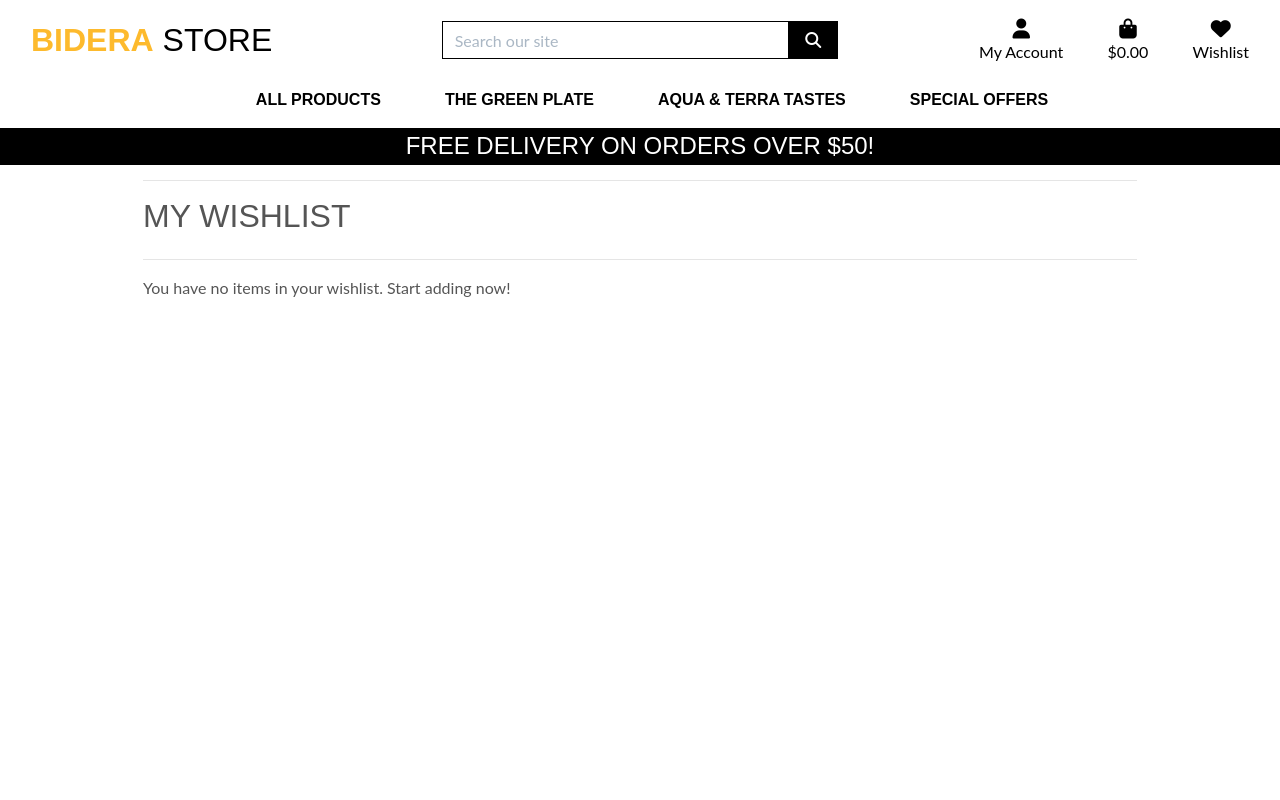
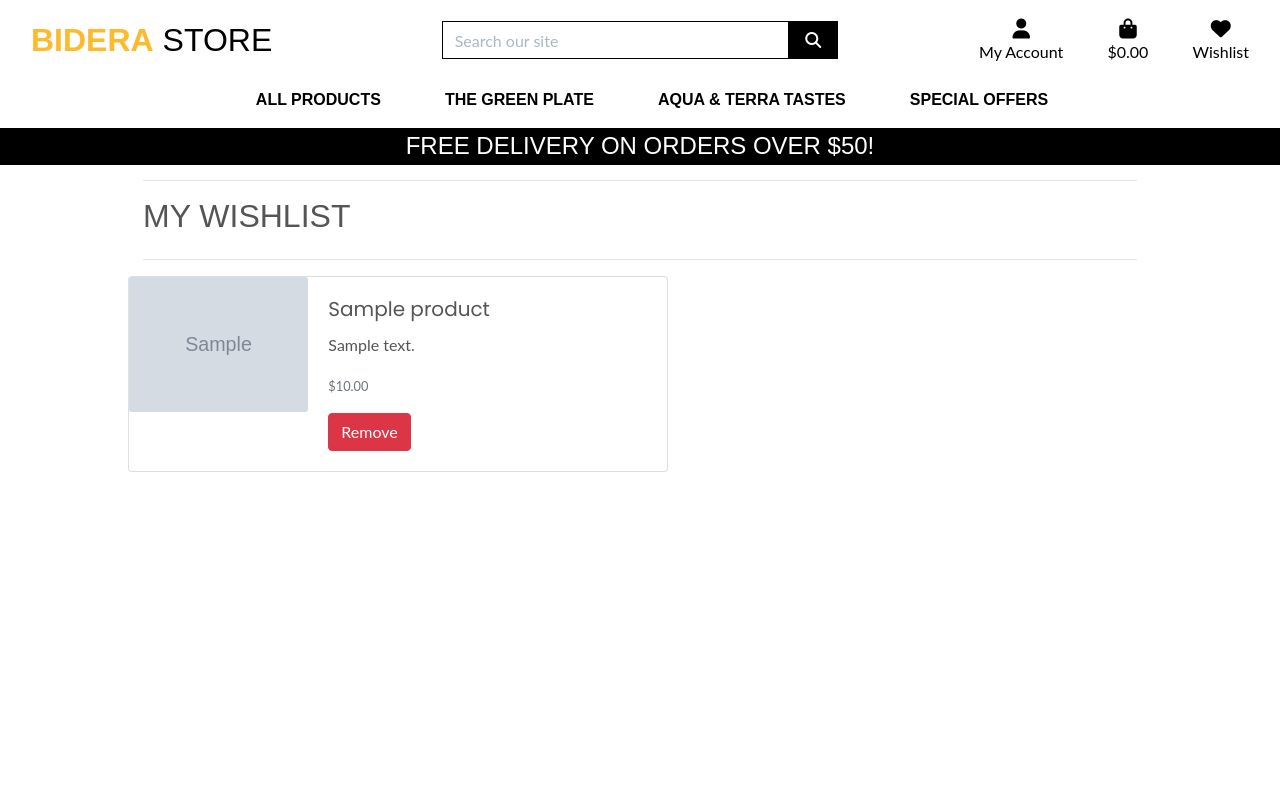
Before and after one commit to atchutchi/bidera_store, a Django app: page /wishlist/ in a window 1280 px wide. Run offline with Django 3.2, Linux system fonts and the light colour scheme; a user stored in the database is signed in; tables that the repository leaves empty hold one stand-in row (values such as "Sample post"); grey boxes marked "Sample" are stand-in pictures; parts of the project's set-up code (start-up, migrations or seed data) failed here and were passed over; some libraries are stand-ins or nearby versions; some web fonts are replaced.

Commit message:
Fix NoReverseMatch error by correcting namespaced URL references

```diff
--- a/bidera_store/settings.py
+++ b/bidera_store/settings.py
@@ -26,7 +26,10 @@ SECRET_KEY = 'django-insecure-)bhha!ybo5wdhlm0y!bcvnak@&ax&tja7q9(rh@r@k&hgqb6p7
 # SECURITY WARNING: don't run with debug turned on in production!
 DEBUG = True
 
-ALLOWED_HOSTS = ['8000-atchutchi-biderastore-csjh9ngq7lp.ws-eu108.gitpod.io',]
+ALLOWED_HOSTS = [
+    '8000-atchutchi-biderastore-csjh9ngq7lp.ws-eu108.gitpod.io',
+    '8000-atchutchi-biderastore-csjh9ngq7lp.ws-eu110.gitpod.io',
+    ]
 
 
 # Application definition
--- a/templates/base.html
+++ b/templates/base.html
@@ -98,7 +98,7 @@
                             </a>
                         </li>
                         <li class="list-inline-item">
-                            <a class="text-black nav-link" href="{% url 'wishlist' %}">
+                            <a class="text-black nav-link" href="{% url 'wishlist:view_wishlist' %}">
                                 <div class="text-center">
                                     <i class="fas fa-heart fa-lg"></i>
                                     <p class="my-0">Wishlist</p>
--- a/wishlist/templates/wishlist/wishlist.html
+++ b/wishlist/templates/wishlist/wishlist.html
@@ -23,30 +23,28 @@
             <hr>
         </div>
     </div>
-    {% if wishlist.products.all %}
+    {% if wishlist_items %}
         <div class="row">
-            <div class="col-12">
-                {% for product in wishlist.products.all %}
+            {% for item in wishlist_items %}
                 <div class="card mb-3" style="max-width: 540px;">
                     <div class="row no-gutters">
                         <div class="col-md-4">
-                            <img src="{{ product.image.url }}" class="card-img" alt="{{ product.name }}">
+                            <img src="{{ item.product.image.url }}" class="card-img" alt="{{ item.product.name }}">
                         </div>
                         <div class="col-md-8">
                             <div class="card-body">
-                                <h5 class="card-title">{{ product.name }}</h5>
-                                <p class="card-text">{{ product.description }}</p>
-                                <p class="card-text"><small class="text-muted">${{ product.price }}</small></p>
-                                <a href="{% url 'wishlist:remove_from_wishlist' product.id %}" class="btn btn-danger">Remove</a>
+                                <h5 class="card-title">{{ item.product.name }}</h5>
+                                <p class="card-text">{{ item.product.description }}</p>
+                                <p class="card-text"><small class="text-muted">${{ item.product.price }}</small></p>
+                                <a href="{% url 'wishlist:remove_from_wishlist' item.id %}" class="btn btn-danger">Remove</a>
                             </div>
                         </div>
                     </div>
                 </div>
-                {% endfor %}
-            </div>
+            {% endfor %}
         </div>
     {% else %}
-        <p>You have no items in your wishlist. Start adding now!</p>
+        <p>Your wishlist is empty. Start adding your favorite products now!</p>
     {% endif %}
 </div>
 {% endblock %}
--- a/wishlist/views.py
+++ b/wishlist/views.py
@@ -1,21 +1,32 @@
 from django.shortcuts import render, redirect, get_object_or_404
 from django.contrib.auth.decorators import login_required
+from django.contrib import messages
+from products.models import Product
 from .models import WishlistItem
-from products.models import Product
+
+@login_required
+def view_wishlist(request):
+    """Display the user's wishlist with the items ordered by the date added."""
+    wishlist_items = WishlistItem.objects.filter(user=request.user).order_by('-added_date')
+    context = {'wishlist_items': wishlist_items}
+    return render(request, 'wishlist/wishlist.html', context)
 
 @login_required
 def add_to_wishlist(request, product_id):
+    """Add a product to the user's wishlist if not already added."""
     product = get_object_or_404(Product, id=product_id)
-    WishlistItem.objects.create(user=request.user, product=product)
-    return redirect('wishlist:view_wishlist')
-
-@login_required
-def view_wishlist(request):
-    wishlist_items = WishlistItem.objects.filter(user=request.user)
-    return render(request, 'wishlist/wishlist.html', {'wishlist_items': wishlist_items})
+    # Ensure uniqueness with get_or_create
+    wishlist_item, created = WishlistItem.objects.get_or_create(user=request.user, product=product)
+    if created:
+        messages.success(request, f'Added {product.name} to your wishlist!')
+    else:
+        messages.info(request, f'{product.name} is already in your wishlist.')
+    return redirect(request.META.get('HTTP_REFERER', 'wishlist:view_wishlist'))
 
 @login_required
 def remove_from_wishlist(request, wishlist_item_id):
+    """Remove an item from the user's wishlist."""
     wishlist_item = get_object_or_404(WishlistItem, id=wishlist_item_id, user=request.user)
     wishlist_item.delete()
-    return redirect('wishlist:view_wishlist')
+    messages.success(request, 'Item removed from your wishlist.')
+    return redirect(request.META.get('HTTP_REFERER', 'wishlist:view_wishlist'))
```
